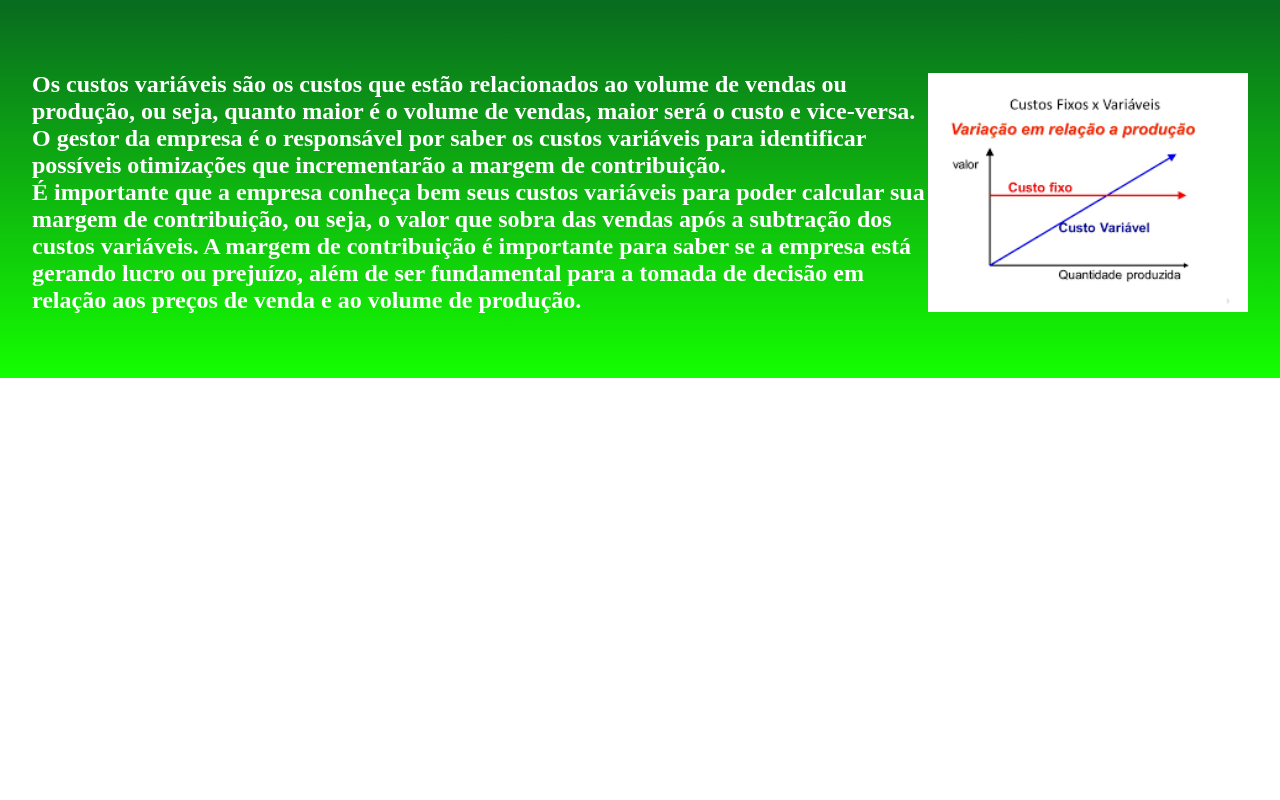
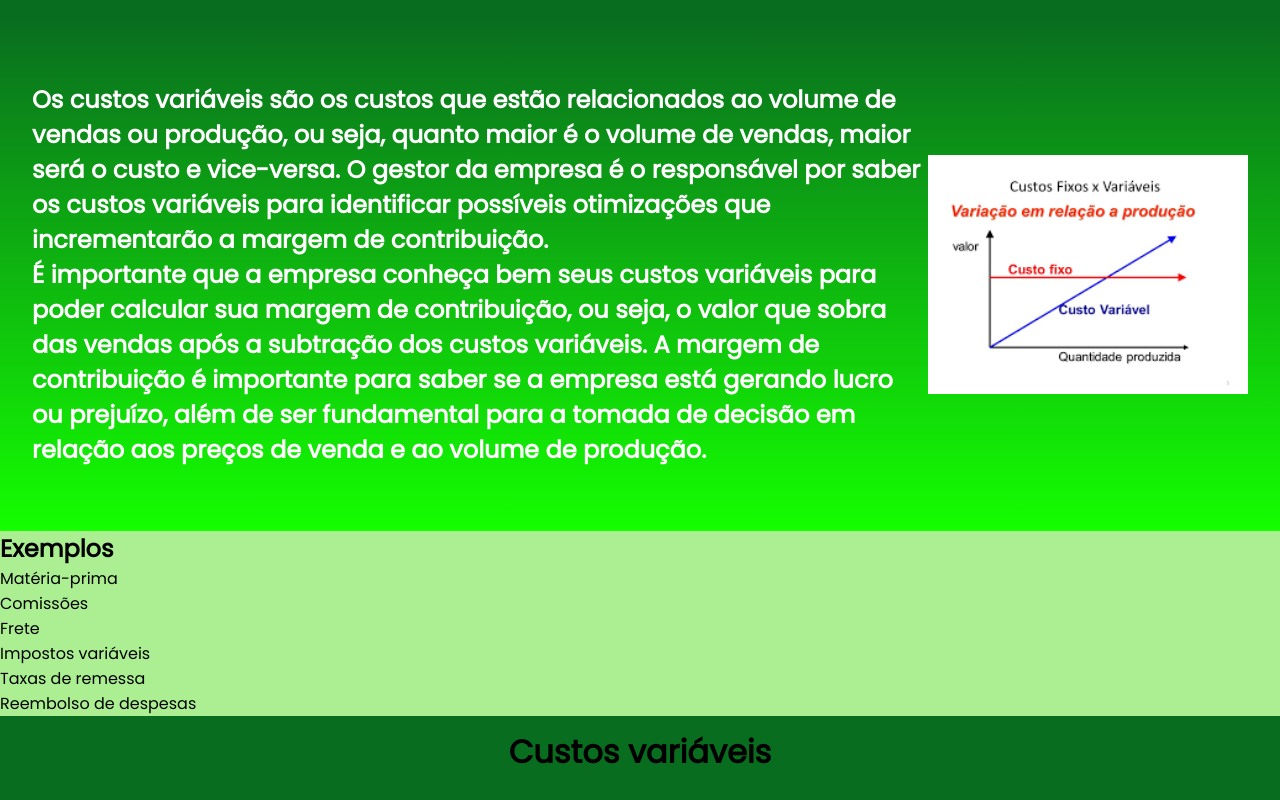
Before and after one commit to RYANCATBOY/site-custos-variaveis, a plain HTML site: page index.html in a window 1280 px wide. Shown: the part 94-894 px from the top of the page. Before the commit the page ends 800 px from the top, so only its background shows below. Drawn offline with Linux system fonts and the light colour scheme.

Commit message:
pagina finalizada

```diff
--- a/index.html
+++ b/index.html
@@ -6,6 +6,9 @@
   </head>
   <link rel="stylesheet" href="style.css">
   <body>
+    <link rel="preconnect" href="https://fonts.googleapis.com">
+    <link rel="preconnect" href="https://fonts.gstatic.com" crossorigin>
+    <link href="https://fonts.googleapis.com/css2?family=Poppins&display=swap" rel="stylesheet">
 <header class="cabeçalho">
   <h1>Custos Variáveis</h1>
   <ul class="cabeçalho-lista">
@@ -21,5 +24,19 @@
   </div>
   <img  class="custo-variável-imagem" src="índice.png" alt="imagem custo variável">
 </section>
+<section class="exemplos-custos-variáveis">
+  <h2 class="exemplos-título">Exemplos</h2>
+  <ul class="exemplos2">
+    <li>Matéria-prima</li>
+    <li>Comissões</li>
+    <li>Frete</li>
+    <li>Impostos variáveis</li>
+    <li>Taxas de remessa</li>
+    <li>Reembolso de despesas</li>
+  </ul>
+</section>
+<footer class="rodapé">
+<h1 class="sla">Custos variáveis</h1>
+</footer>
   </body>
 </html>
--- a/style.css
+++ b/style.css
@@ -3,6 +3,9 @@
   padding: 0;
 }
 
+body{
+  font-family: 'Poppins', sans-serif;
+}
 .cabeçalho{
  background-color: #096D1F;
  color: #FFFFFF;
@@ -34,3 +37,17 @@ margin: 0 16px
 .custos-variáveis-div-conteúdo{
   width: 70%;
 }
+
+.exemplos-custos-variáveis{
+  background-color: #ABEF92
+}
+
+.rodapé{
+text-align: center;
+  background-color: #096D1F
+}
+
+.sla {
+  height: 60px;
+  padding: 12px 0;
+}
```
